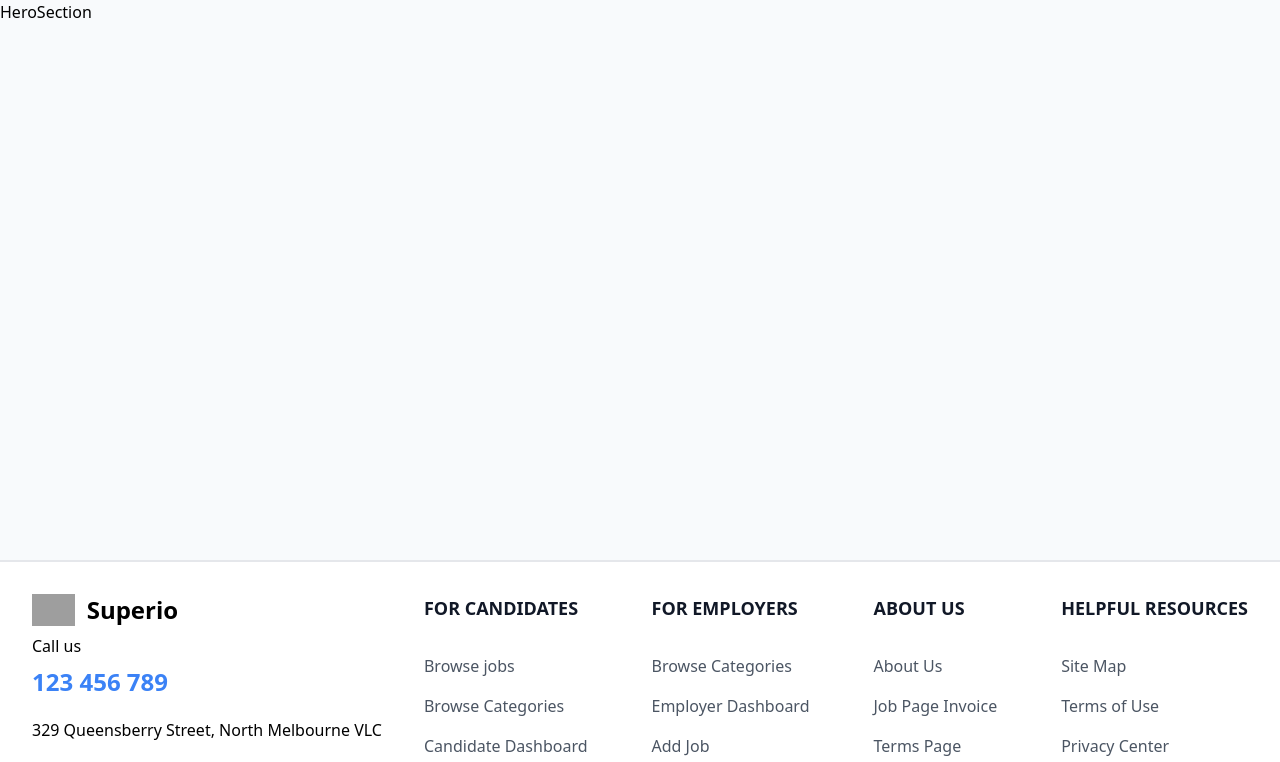
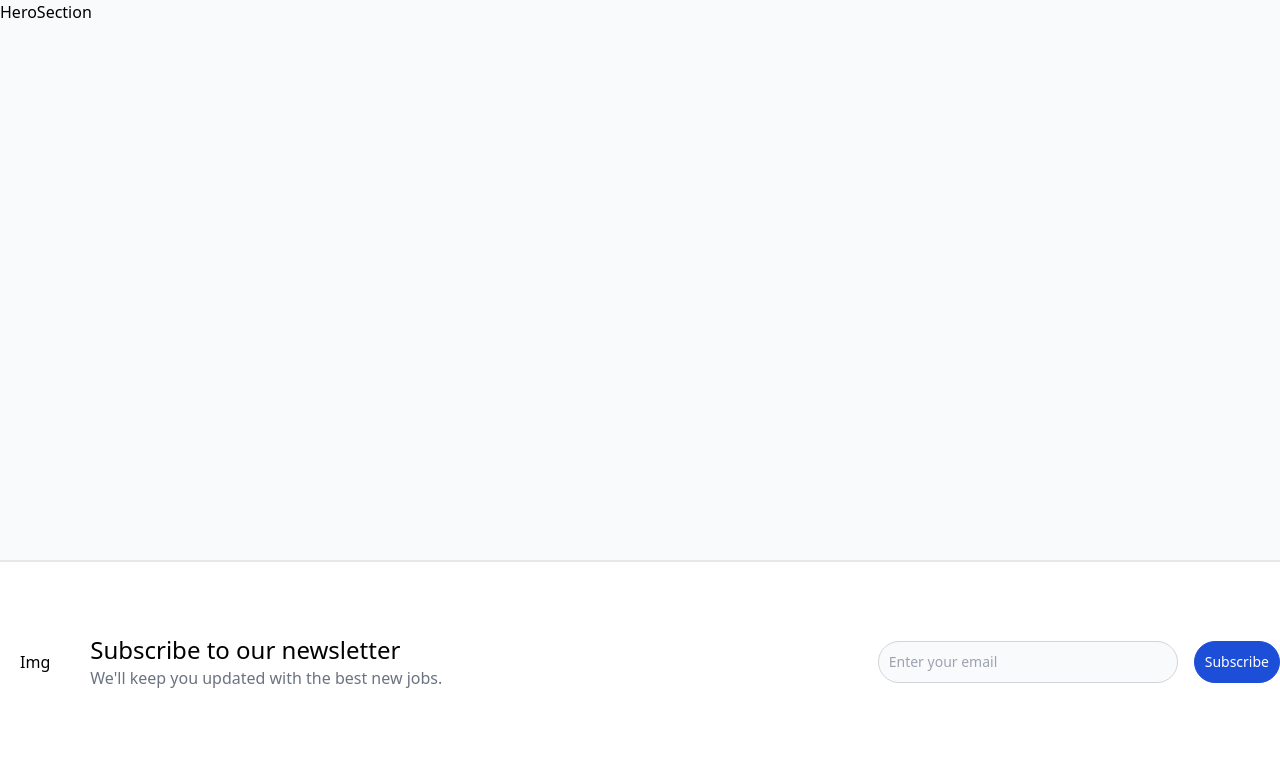
Before and after one commit to tahamah/Job_Portal, a Next.js app: page / in a window 1280 px wide. Shown: the top 762 px of the page. Built offline with nearby package versions, Linux system fonts and the light colour scheme; grey boxes are pictures that could not be loaded.

Commit message:
sub btn add

```diff
--- a/src/components/common/Footer/index.jsx
+++ b/src/components/common/Footer/index.jsx
@@ -1,7 +1,11 @@
 import React from 'react'
+import Subscribe from '../Subscribe'
 
 const Footer = () => {
   return (
+    <>
+      <Subscribe />
+
       <footer class='bg-white dark:bg-gray-900 border-t-2'>
         <div class=' p-8 py-8 pt-16 lg:py-8'>
           <div class='md:flex md:justify-between mx-auto w-full max-w-screen-xl'>
@@ -44,7 +48,7 @@ const Footer = () => {
                 <ul class='text-gray-600 dark:text-gray-400 font-medium flex flex-col gap-4'>
                   <li>Browse Categories</li>
                   <li>Employer Dashboard </li>
-                <li>Add Job  </li>
+                  <li>Add Job </li>
                   <li>Job Packages </li>
                 </ul>
               </div>
@@ -55,7 +59,7 @@ const Footer = () => {
                 <ul class='text-gray-600 dark:text-gray-400 font-medium flex flex-col gap-4'>
                   <li>About Us</li>
                   <li>Job Page Invoice</li>
-                <li>Terms Page  </li>
+                  <li>Terms Page </li>
                   <li>Blog</li>
                   <li>Contact </li>
                 </ul>
@@ -72,8 +76,6 @@ const Footer = () => {
                   <li>Accessibility Center </li>
                 </ul>
               </div>
-
-
             </div>
           </div>
           <hr class='my-6 border-gray-200 sm:mx-auto dark:border-gray-700 lg:my-8' />
@@ -176,6 +178,7 @@ const Footer = () => {
           </div>
         </div>
       </footer>
+    </>
   )
 }
 
--- /dev/null
+++ b/src/components/common/Subscribe/index.jsx
@@ -0,0 +1,43 @@
+import React from 'react'
+
+const Subscribe = () => {
+  return (
+    <div className=' border-t-2'>
+      <div class='md:flex md:justify-between mx-auto w-full max-w-screen-xl items-center py-14 '>
+        <div className=' md:flex items-center gap-10 px-5'>
+          <div className='text-center'>Img</div>
+          <div className='py-4'>
+            <h3 className='text-2xl font-sana '>Subscribe to our newsletter</h3>
+            <p className='text-normal text-gray-500'>
+              We{`'`}ll keep you updated with the best new jobs.
+            </p>
+          </div>
+        </div>
+        <div>
+          <form class=' md:flex gap-4 items-center px-6 md:px-0'>
+            <label for='simple-search' class='sr-only'>
+              Search
+            </label>
+            <div class='w-full'>
+              <input
+                type='text'
+                id='simple-search'
+                class='bg-gray-50 md:w-[300px] my-5 border border-gray-300 text-gray-900 text-sm rounded-full focus:ring-blue-500 focus:border-blue-500 block  w-full p-2.5  dark:bg-gray-700 dark:border-gray-600 dark:placeholder-gray-400 dark:text-white dark:focus:ring-blue-500 dark:focus:border-blue-500'
+                placeholder='Enter your email'
+                required
+              />
+            </div>
+            <button
+              type='submit'
+              class='p-2.5 w-full   text-sm font-medium text-white bg-blue-700 rounded-full border border-blue-700 hover:bg-blue-800 focus:ring-4 focus:outline-none focus:ring-blue-300 dark:bg-blue-600 dark:hover:bg-blue-700 dark:focus:ring-blue-800'
+            >
+              Subscribe
+            </button>
+          </form>
+        </div>
+      </div>
+    </div>
+  )
+}
+
+export default Subscribe
--- a/src/pages/index.js
+++ b/src/pages/index.js
@@ -1,5 +1,7 @@
 import HeroSection from "@/components/common/HeroSection"
 
 export default function Home() {
-  return <div><HeroSection/></div>
+  return <div><HeroSection />
+
+  </div>
 }
```
Lines whose indentation alone changed are shown as unchanged.
